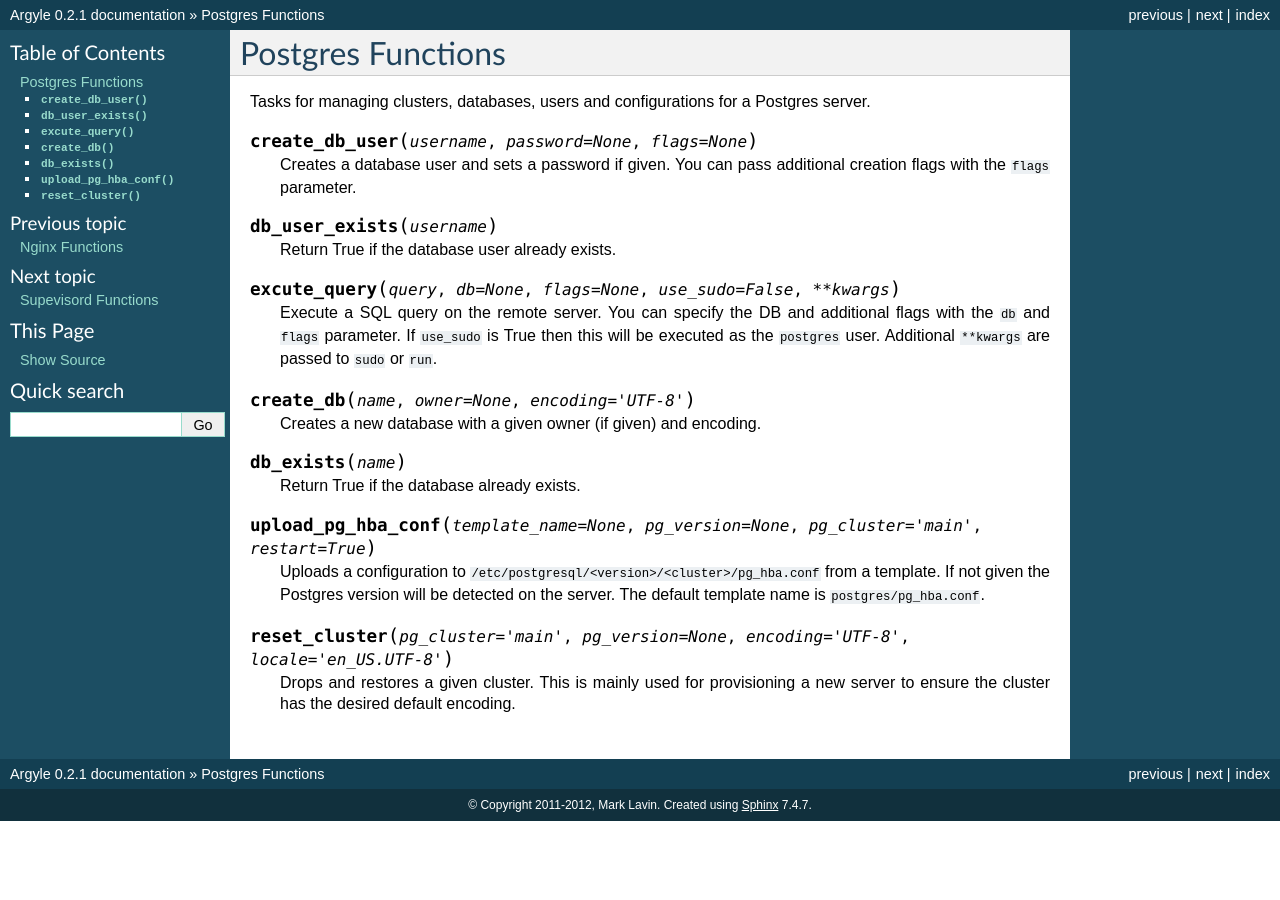
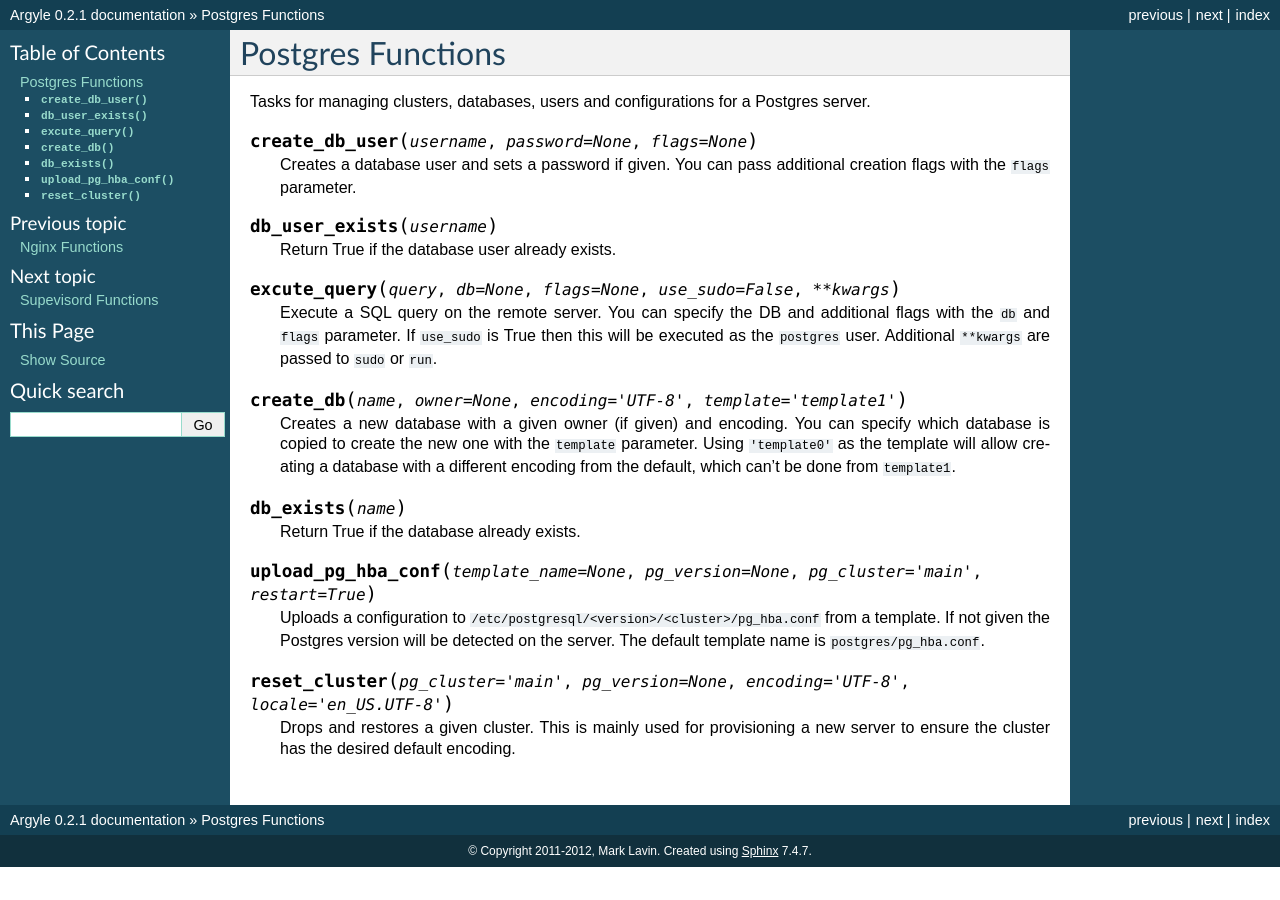
Before and after one commit to mlavin/argyle, a Sphinx documentation site: the page built from docs/postgres.rst, in a window 1280 px wide. Built offline with Sphinx 7.4.7, drawn with Linux system fonts in a browser that asks for light colours.

Commit message:
Allow creating database from non-default template

```diff
--- a/docs/postgres.rst
+++ b/docs/postgres.rst
@@ -21,9 +21,13 @@ Tasks for managing clusters, databases, users and configurations for a Postgres
     passed to ``sudo`` or ``run``.
 
 
-.. function:: create_db(name, owner=None, encoding=u'UTF-8')
+.. function:: create_db(name, owner=None, encoding=u'UTF-8', template='template1')
 
     Creates a new database with a given owner (if given) and encoding.
+    You can specify which database is copied to create the new one
+    with the ``template`` parameter. Using ``'template0'`` as the
+    template will allow creating a database with a different encoding
+    from the default, which can't be done from ``template1``.
 
 .. function:: db_exists(name)
 
```
Also changed, not shown: 2 other files.
